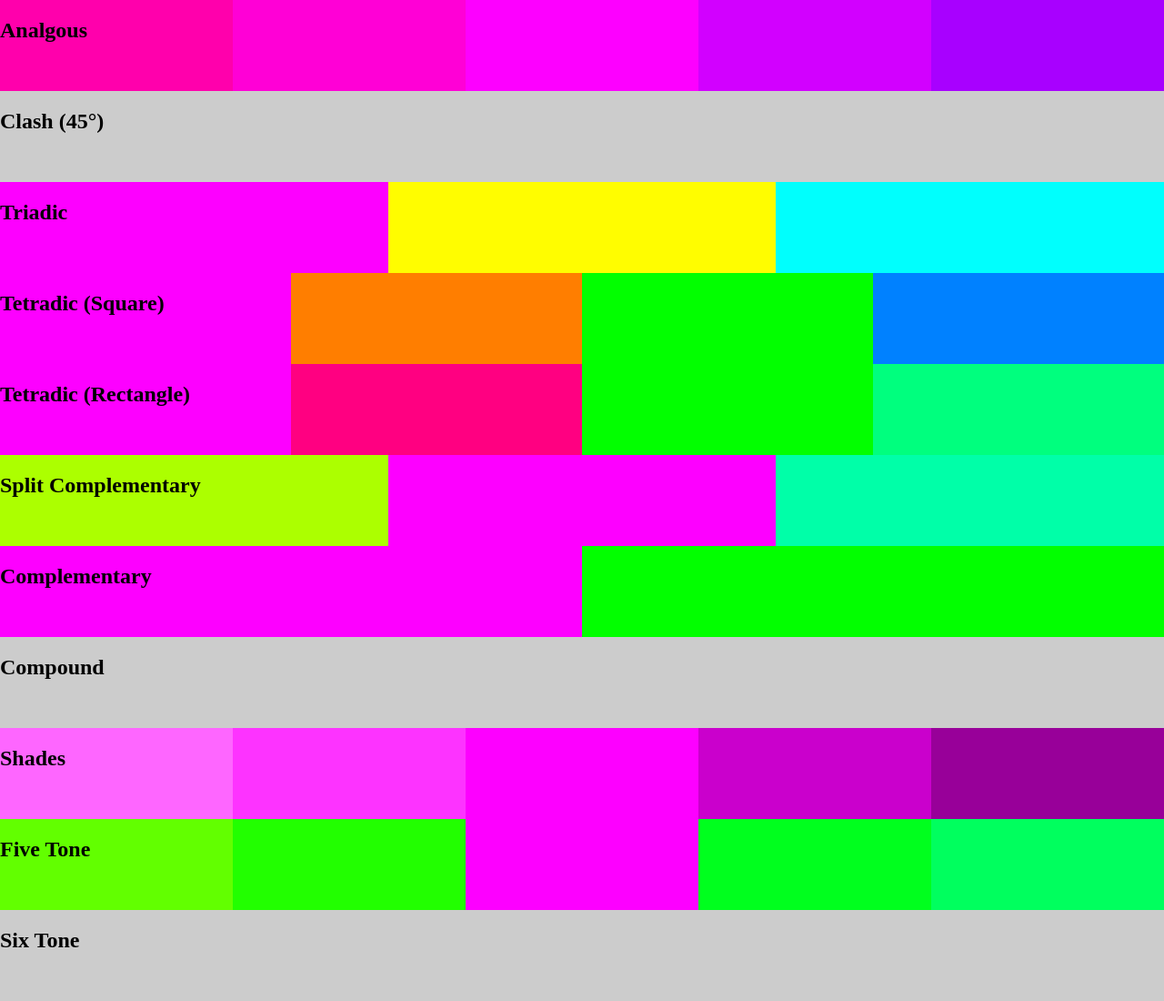
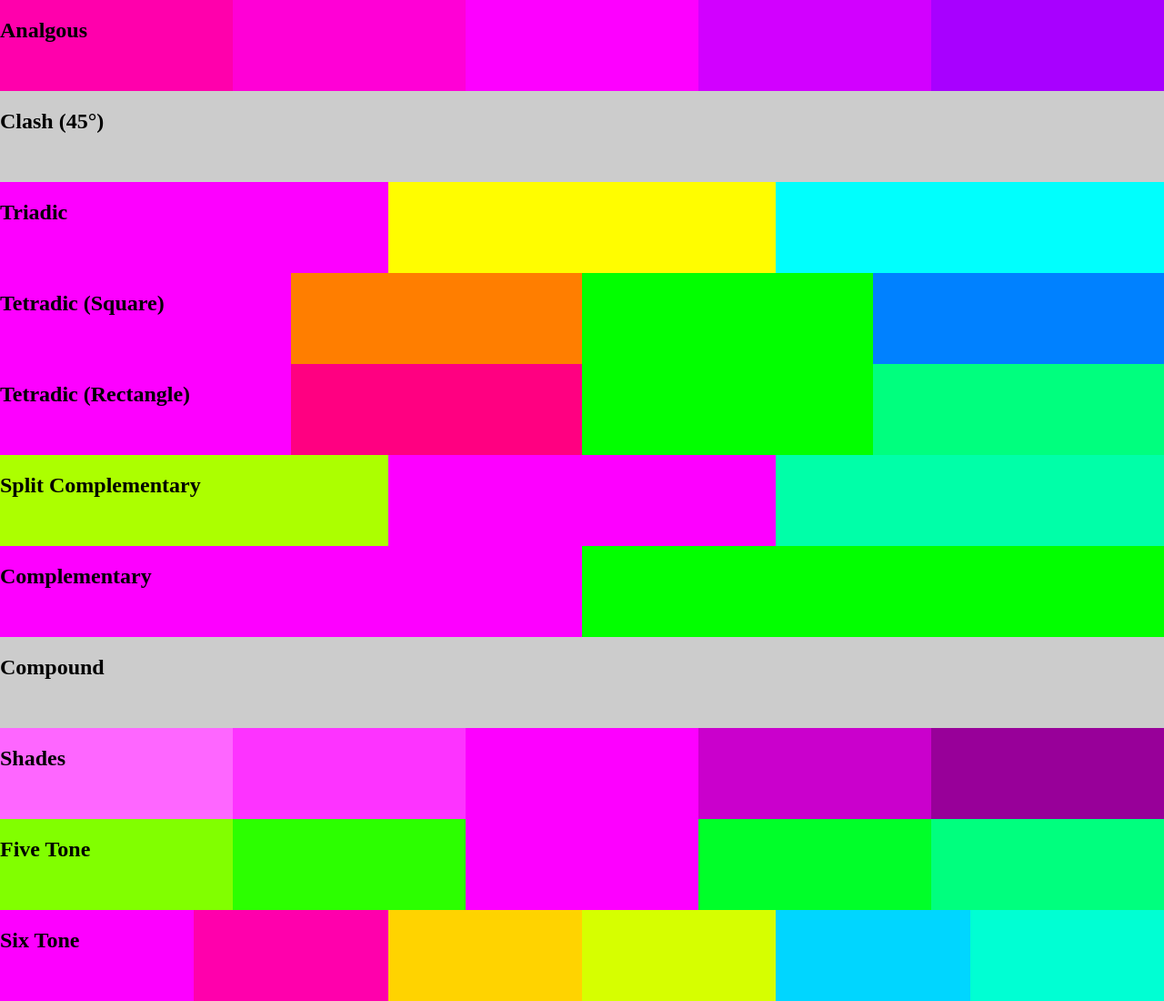
Before and after one commit to 10xLaCroixDrinker/colors.less, a plain HTML site: page demo.html in a window 1280 px wide. Shown: the whole page at 91% size. Drawn offline with nearby package versions, Linux system fonts and the light colour scheme.

Commit message:
Added six tone scheme

```diff
--- a/less/colors.less
+++ b/less/colors.less
@@ -57,7 +57,7 @@
   @shade5: darken(@baseColor, 20%);
 
 // Five tone
-  @distance4: 15; // Degrees between the 4 analgous colors
+  @distance4: 20; // Degrees between the 4 analgous colors
   @5tone1: spin(@baseColor, (180 - (@distance4 * 1.5)));
   @5tone2: spin(@baseColor, (180 - (@distance4 * 0.5)));
   @5tone3: @baseColor;
@@ -66,9 +66,12 @@
 
 // Six tone
   @distance5: 20; // Distance between the colors of each analgous pair
-  @6tone1: @placeholder;// @baseColor;
-  @6tone2: @placeholder;
-  @6tone3: @placeholder;
-  @6tone4: @placeholder;
-  @6tone5: @placeholder;
-  @6tone6: @placeholder;
+  // Pair 1
+  @6tone1: @baseColor;
+  @6tone2: spin(@baseColor, @distance5);
+  // Pair 2
+  @6tone3: spin(@baseColor, (120 - (@distance5 * 0.5)));
+  @6tone4: spin(@baseColor, (120 + (@distance5 * 0.5)));
+  // Pair 3
+  @6tone5: spin(@baseColor, (-120 + (@distance5 * 0.5)));
+  @6tone6: spin(@baseColor, (-120 - (@distance5 * 0.5)));
```
Also changed, not shown: css/demo.css.
